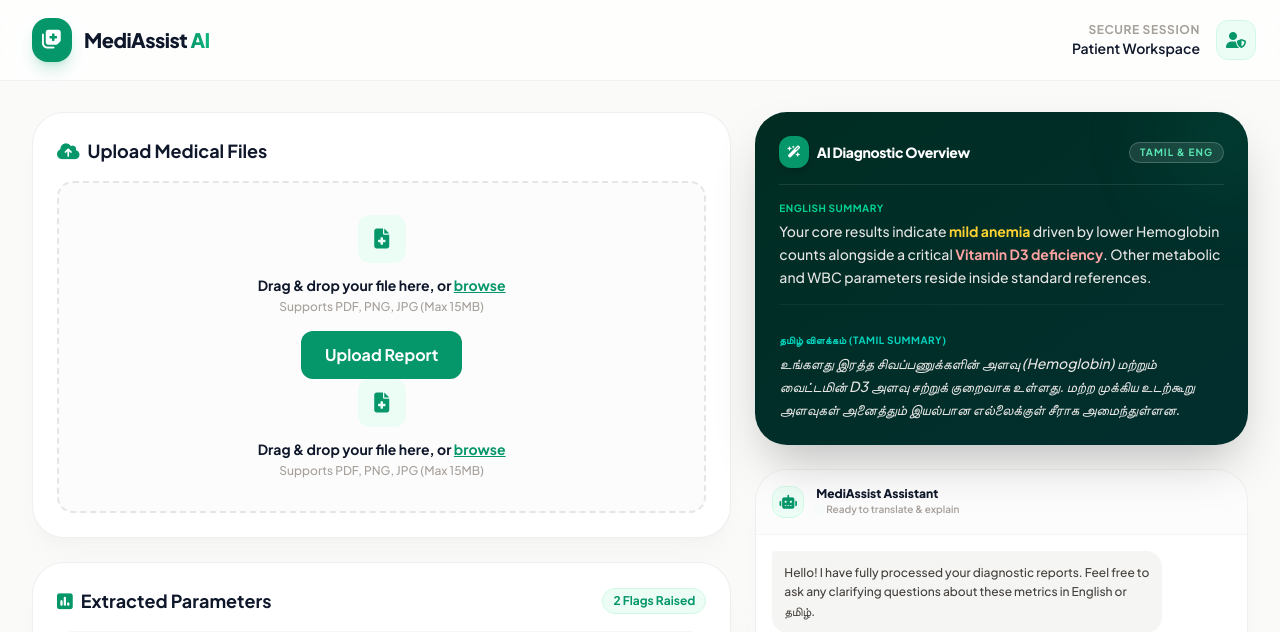
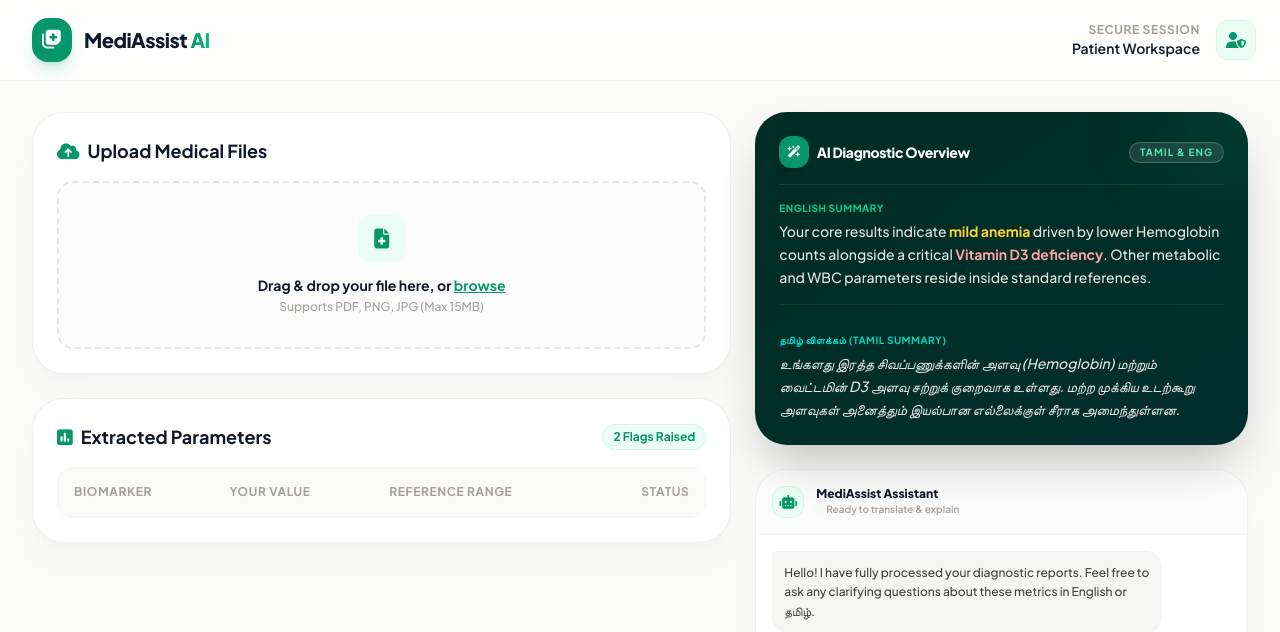
Before and after one commit to knaveen150107/MediAssist, a Flask app: page /dashboard in a window 1280 px wide. Shown: the top 632 px of the page. Run offline with Flask 3, Linux system fonts and the light colour scheme; lists and menus that the app fills with data are empty.

Commit message:
new changes

```diff
--- a/frontend/templates/dashboard.html
+++ b/frontend/templates/dashboard.html
@@ -73,45 +73,7 @@
                 </h2>
 
                 <div class="border-2 border-dashed border-stone-200 hover:border-[#059669] transition-colors rounded-2xl p-8 text-center bg-stone-50/50 cursor-pointer group">
-  <form action="/upload"
-      method="POST"
-      enctype="multipart/form-data">
-
-    <input
-        type="file"
-        id="file-upload"
-        name="report"
-        class="hidden"
-        accept=".pdf,.png,.jpg,.jpeg"
-        required
-    />
-
-    <label for="file-upload" class="cursor-pointer space-y-3 block">
-        <div class="w-12 h-12 bg-emerald-50 text-[#059669] rounded-xl flex items-center justify-center mx-auto text-xl transition-transform group-hover:scale-110">
-            <i class="fa-solid fa-file-medical"></i>
-        </div>
-
-        <div class="space-y-1">
-            <p class="text-sm font-bold text-[#0F172A]">
-                Drag & drop your file here, or
-                <span class="text-[#059669] underline">browse</span>
-            </p>
-
-            <p class="text-xs text-stone-400 font-medium">
-                Supports PDF, PNG, JPG (Max 15MB)
-            </p>
-        </div>
-    </label>
-
-    <div class="mt-4 text-center">
-        <button
-            type="submit"
-            class="bg-[#059669] hover:bg-[#047857] text-white font-bold px-6 py-3 rounded-xl transition-all">
-            Upload Report
-        </button>
-    </div>
-
-</form>
+                    <input type="file" id="file-upload" class="hidden" accept=".pdf,.png,.jpg,.jpeg" />
                     <label for="file-upload" class="cursor-pointer space-y-3 block">
                         <div class="w-12 h-12 bg-emerald-50 text-[#059669] rounded-xl flex items-center justify-center mx-auto text-xl transition-transform group-hover:scale-110">
                             <i class="fa-solid fa-file-medical"></i>
@@ -263,15 +225,6 @@
             </div>
 
         </div>
-        {% if extracted_text %}
-<div class="bg-white p-4 rounded-xl mt-4">
-    <h3 class="font-bold">OCR Output</h3>
-
-    <pre class="text-sm mt-2 whitespace-pre-wrap">
-{{ extracted_text }}
-    </pre>
-</div>
-{% endif %}
     </main>
 
     <!-- FOOTER BAR -->
```
